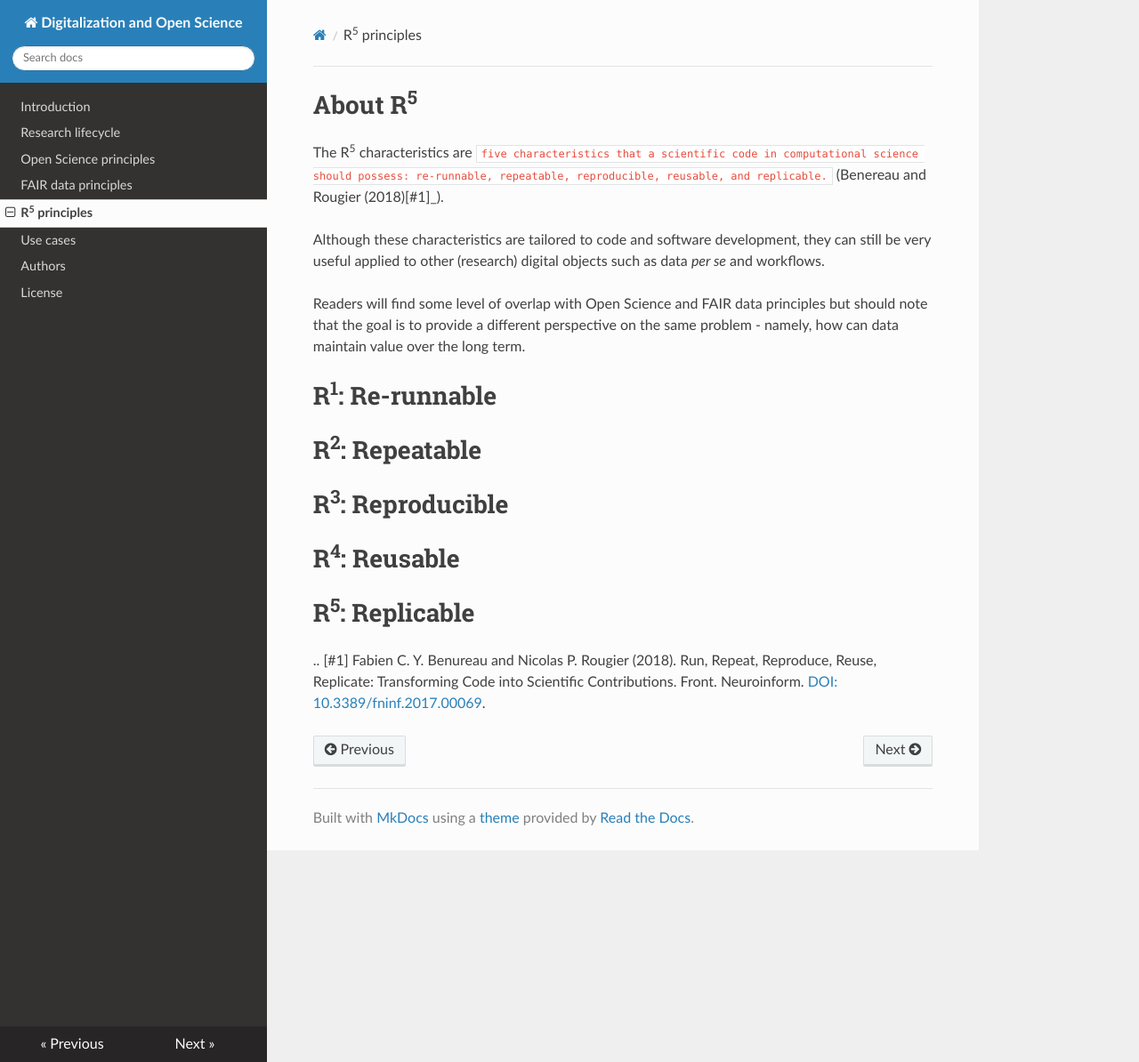
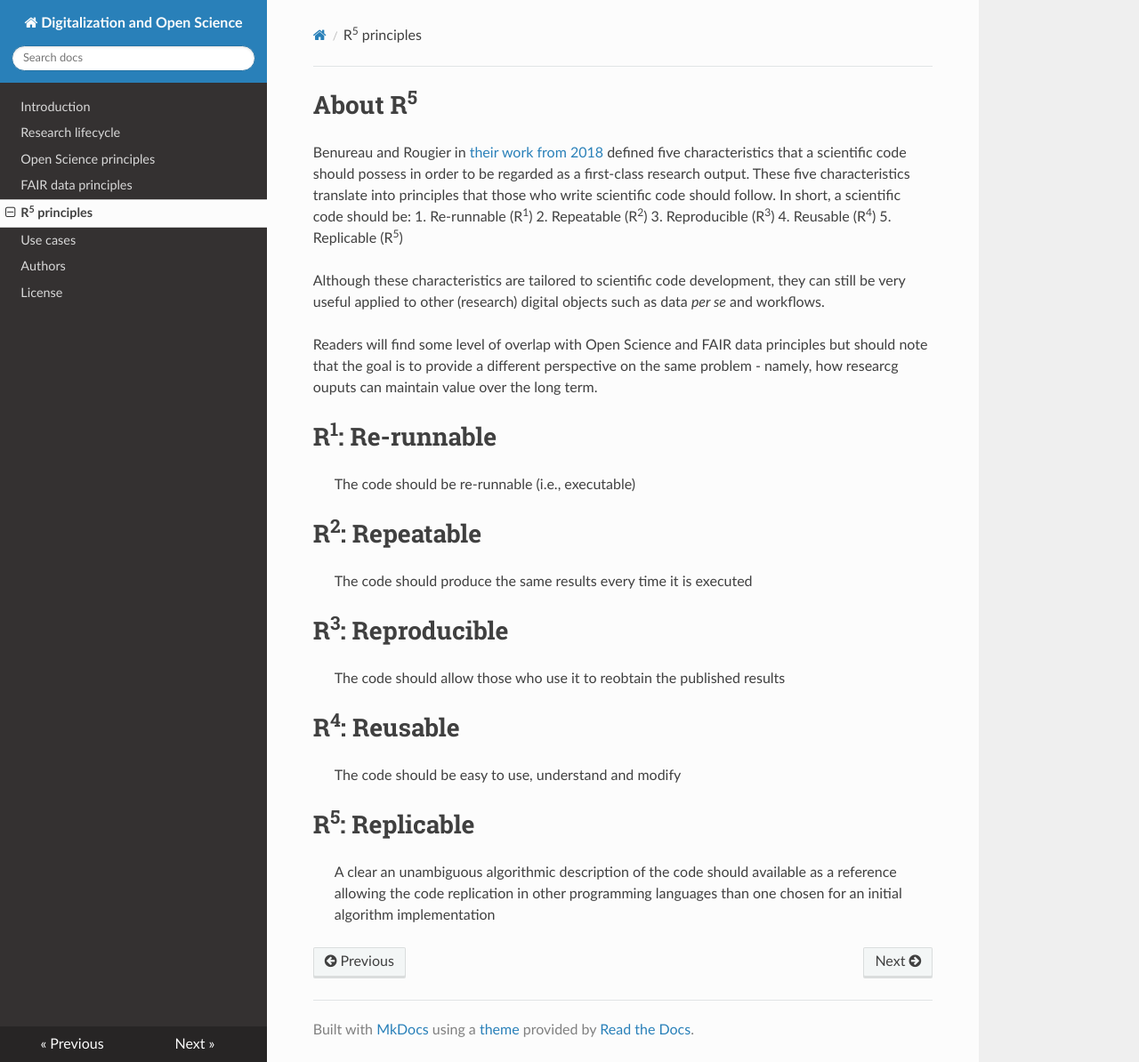
Before and after one commit to InesWuerth/FAIR-data-and-Open-Science-principles, an MkDocs documentation site: the page built from docs/4_R5.md, in a window 1280 px wide and 1194 px high. Shown: the whole window at 89% size. Built offline with MkDocs 1.6.1, drawn with Linux system fonts in a browser that asks for light colours; nearby versions of some CDN libraries.

Commit message:
updates....

```diff
--- a/docs/4_R5.md
+++ b/docs/4_R5.md
@@ -1,19 +1,28 @@
 # About R<sup>5</sup>
 
-The R<sup>5</sup> characteristics are `five characteristics that a scientific code in computational science should possess: re-runnable, repeatable, reproducible, reusable, and replicable.` (Benereau and Rougier (2018)[#1]_).
+Benureau and Rougier in [their work from 2018](https://doi.org/10.3389/fninf.2017.00069) defined five characteristics that a scientific code should possess in order to be regarded as a first-class research output. These five characteristics translate into principles that those who write scientific code should follow. In short, a scientific code should be:
+1. Re-runnable  (R<sup>1</sup>)
+2. Repeatable   (R<sup>2</sup>)
+3. Reproducible (R<sup>3</sup>)
+4. Reusable     (R<sup>4</sup>)
+5. Replicable   (R<sup>5</sup>)
 
-Although these characteristics are tailored to code and software development, they can still be very useful applied to other (research) digital objects such as data _per se_ and workflows.
+Although these characteristics are tailored to scientific code development, they can still be very useful applied to other (research) digital objects such as data *per se* and workflows.
 
-Readers will find some level of overlap with Open Science and FAIR data principles but should note that the goal is to provide a different perspective on the same problem - namely, how can data maintain value over the long term.
+Readers will find some level of overlap with Open Science and FAIR data principles but should note that the goal is to provide a different perspective on the same problem - namely, how researcg ouputs can maintain value over the long term.
 
 # R<sup>1</sup>: Re-runnable
+> The code should be re-runnable (i.e., executable)
 
 # R<sup>2</sup>: Repeatable
+> The code should produce the same results every time it is executed
 
 # R<sup>3</sup>: Reproducible
+> The code should allow those who use it to reobtain the published results
+
 
 # R<sup>4</sup>: Reusable
+> The code  should be easy to use, understand and modify
 
 # R<sup>5</sup>: Replicable
-
-.. [#1] Fabien C. Y. Benureau and Nicolas P. Rougier (2018). Run, Repeat, Reproduce, Reuse, Replicate: Transforming Code into Scientific Contributions. Front. Neuroinform. [DOI: 10.3389/fninf.2017.00069](https://doi.org/10.3389/fninf.2017.00069).
+> A clear an unambiguous algorithmic description of the code should available as a reference allowing the code replication in other programming languages than one chosen for an initial algorithm implementation
```
Also changed, not shown: docs/2_open_science.md (+1 -1 lines).
